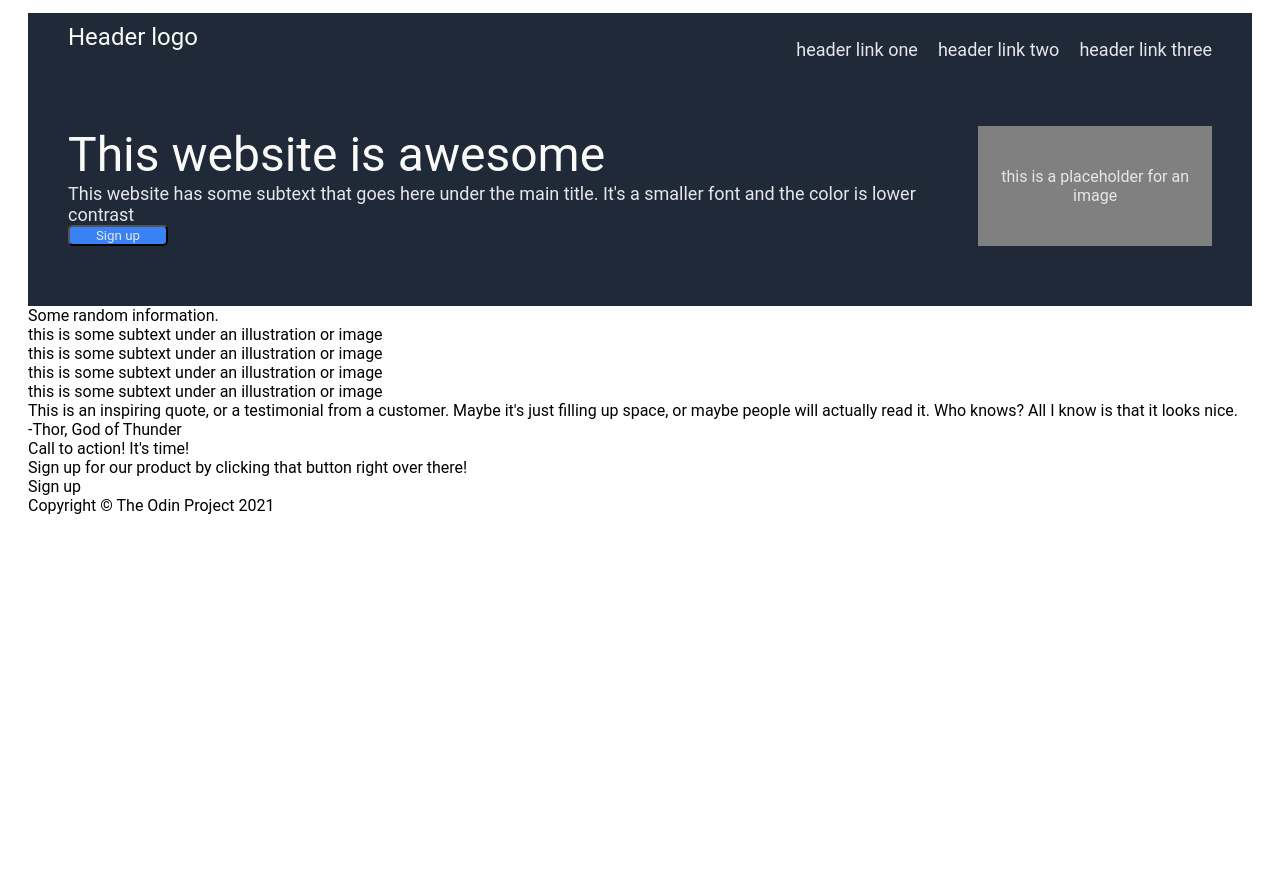
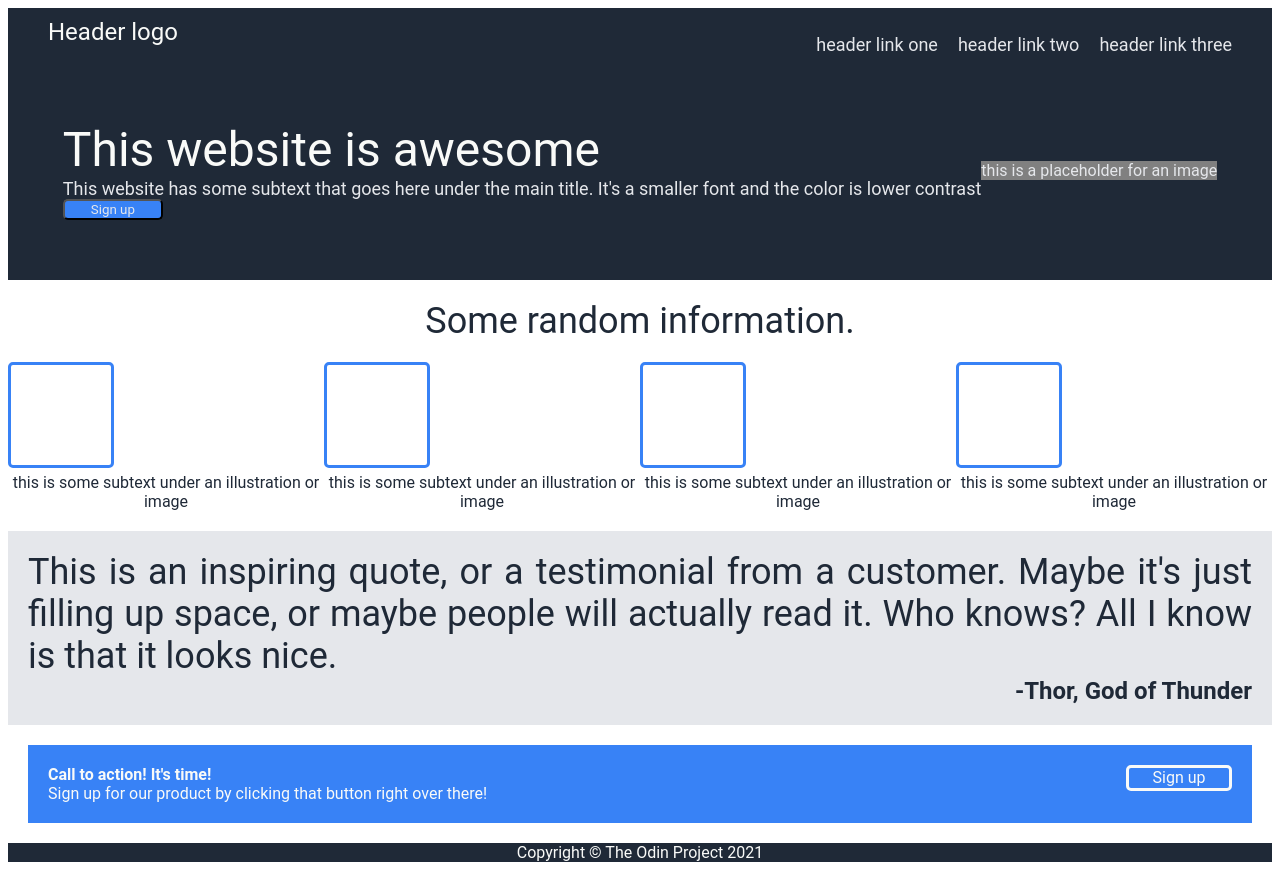
Before and after one commit to osmar30asis/TOP-webpage, a plain HTML site: page index.html in a window 1280 px wide. Before the commit the page ends 800 px from the top, so only its background shows below. Drawn offline with Linux system fonts and the light colour scheme.

Commit message:
Layout completed

```diff
--- a/index.css
+++ b/index.css
@@ -5,7 +5,6 @@
 body {
     display: flex;
     flex-direction: column;
-    padding: 5px 20px;
 }
 
 .upper-panel {
@@ -44,7 +43,8 @@ a {
 .upper-presentation {
     display: flex;
     flex-direction: row;
-    justify-content: space-between;
+    justify-content: center;
+    align-items: center;
     padding: 50px 0;
 }
 
@@ -76,5 +76,107 @@ a {
     background-color: gray;
     text-align: center;
     align-items: center;
-    display: flex
+    display: flex;
 }
+
+.middle-panel {
+    display: flex;
+    flex-direction: column;
+}
+
+.random {
+    color: #1F2937;
+    font-size: 36px;
+    font-weight: extra-bold;
+    text-align: center;
+    margin: 20px 0;
+}
+
+.container {
+    display: flex;
+    flex-direction: row;
+    justify-content: space-between;
+}
+
+.block {
+    display: flex;
+    flex-direction: column;
+}
+
+.block-image {
+    width: 100px;
+    height: 100px;
+    border-radius: 5px;
+    border-color: #3882F6;
+    border-style: solid;
+    margin-bottom: 5px
+}
+
+.block-text {
+    text-align: center;
+    margin-bottom: 20px;
+    color: #1F2937;
+}
+
+.testimony-panel {
+    display: flex;
+    flex-direction: column;
+    background-color: #E5E7EB;
+    padding: 20px
+}
+
+.testimony-text {
+    color: #1F2937;
+    font-size: 36px;
+    font-weight: "light italic";
+    text-align: justify;
+}
+
+.testimony-author {
+    font-size: 24px;
+    color: #1F2937;
+    font-weight: bold;
+    text-align: right;
+}
+
+.lower-panel {
+    padding: 20px;
+}
+
+.blue-panel {
+    background-color: #3882F6;
+    padding: 20px;
+    display: flex;
+    flex-direction: row;
+    justify-content: space-between;
+}
+
+.action1 {
+    color: #F9FAF8;
+    font-weight: bold;
+}
+
+.action2 {
+    color: #F9FAF8;
+}
+
+.sign2 {
+    background-color: #3882F6;
+    color: #F9FAF8;
+    border-radius: 5px;
+    border-color: #F9FAF8;
+    border-style: solid;
+    text-align: center;
+    width: 100px;
+    height: 20px;
+    align-items: center;
+}
+
+.hero-panel {
+    background-color: #1F2937;
+}
+
+.credits {
+    color: #F9FAF8;
+    text-align: center;
+}
```
